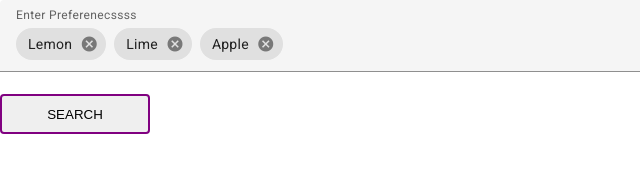
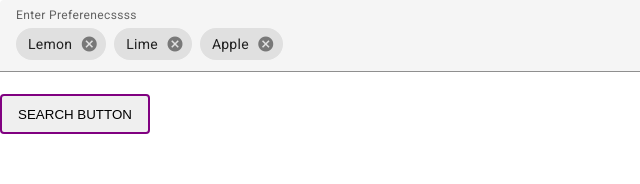
Before and after one commit to AwfulAlien/ShutterUp, an Angular app: page / in a window 1280 px wide. Shown: the top 184 px of the page, without its empty margins (0-640 px from the left). Built offline with nearby package versions, Linux system fonts and the light colour scheme.

Commit message:
dummy commit

```diff
--- a/src/app/prefs/prefs.component.html
+++ b/src/app/prefs/prefs.component.html
@@ -20,6 +20,6 @@
         </mat-form-field>
 
 
-        <input type="button" value="SEARCH">
+        <input type="button" value="SEARCH BUTTON">
     </div>
 </div>
```
